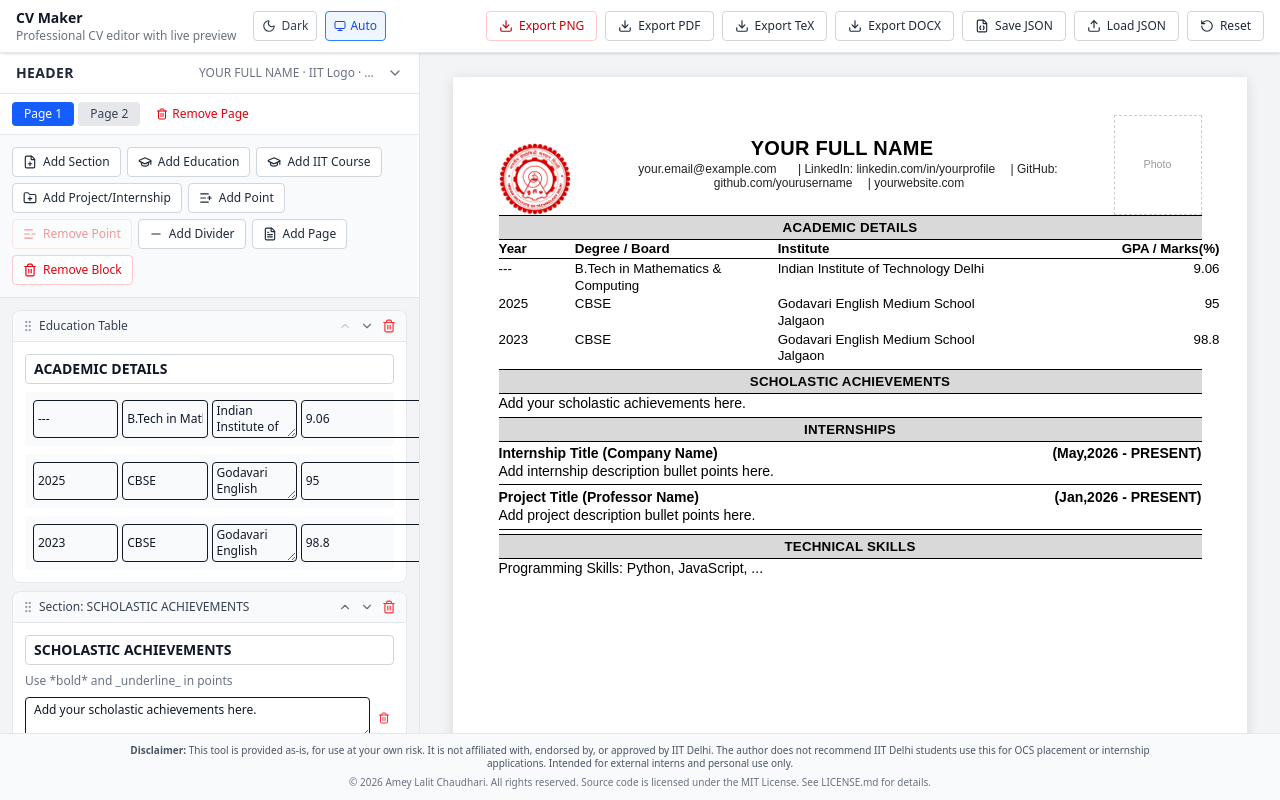
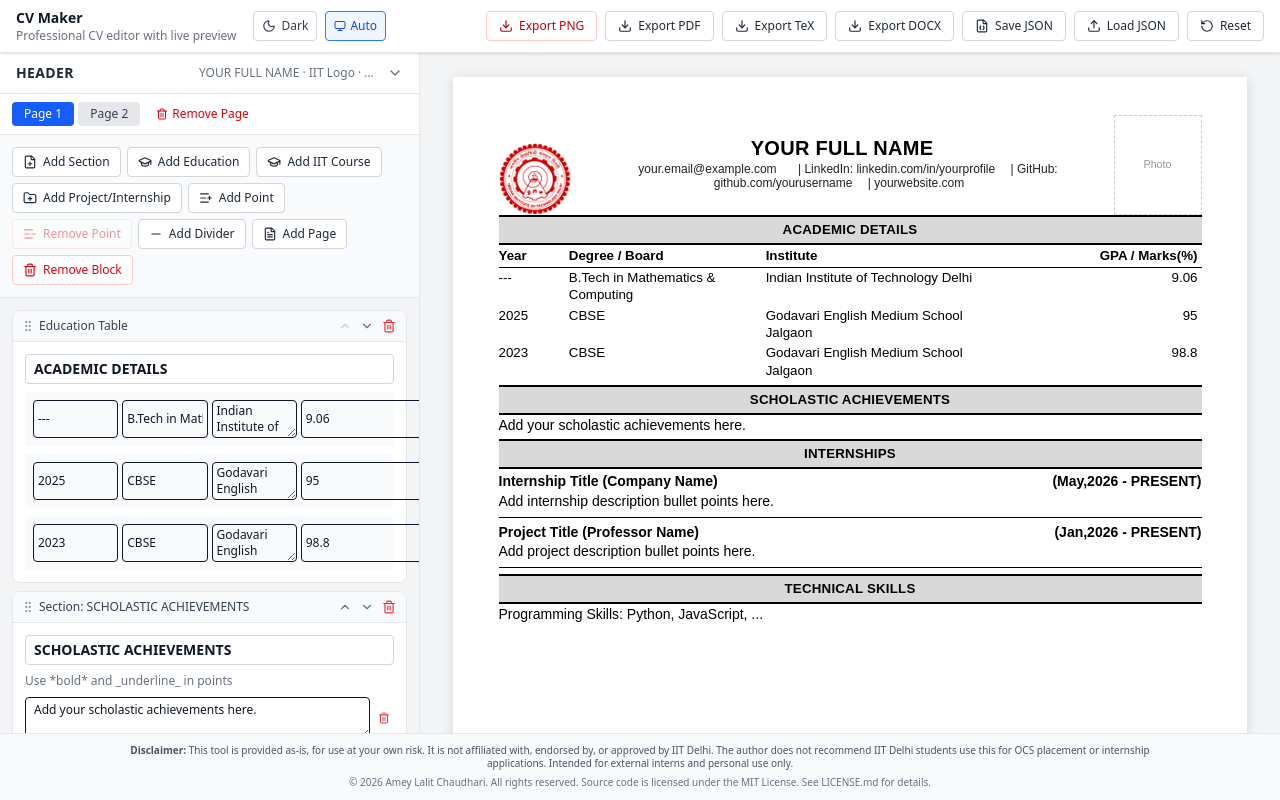
Before and after one commit to amey1942007/cv-maker, a React (Vite) app: page / in a window 1280 px wide. Built offline with nearby package versions, Linux system fonts and the light colour scheme.

Commit message:
Fix export layout: HTML tables, solid lines, remove duplicate page-2 name
Co-authored-by: Cursor <cursoragent@cursor.com>

```diff
--- a/src/components/preview/CVPreview.tsx
+++ b/src/components/preview/CVPreview.tsx
@@ -25,8 +25,6 @@ export const CVPreview = forwardRef<HTMLDivElement>(function CVPreview(_, ref) {
               showIITLogo={cv.showIITLogo ?? true}
               showHeader={pageIndex === 0}
             />
-            {pageIndex > 0 && <div className="cv-name">{cv.name}</div>}
-
             {page.blocks.map((block) => (
               <BlockRenderer key={block.id} block={block} />
             ))}
--- a/src/components/preview/blocks/EducationTable.tsx
+++ b/src/components/preview/blocks/EducationTable.tsx
@@ -10,30 +10,34 @@ export function EducationTable({ block }: EducationTableProps) {
   return (
     <div className="cv-block">
       <SectionHeaderBar title={block.title} />
-      <div className="cv-education">
-        <div className="cv-education-header">
-          <span className="cv-edu-year">Year</span>
-          <span className="cv-edu-degree">Degree / Board</span>
-          <span className="cv-edu-institute">Institute</span>
-          <span className="cv-edu-gpa">GPA / Marks(%)</span>
-        </div>
+      <table className="cv-table cv-education-table">
+        <thead>
+          <tr>
+            <th className="cv-edu-year">Year</th>
+            <th className="cv-edu-degree">Degree / Board</th>
+            <th className="cv-edu-institute">Institute</th>
+            <th className="cv-edu-gpa">GPA / Marks(%)</th>
+          </tr>
+        </thead>
+        <tbody>
           {block.rows.map((row) => (
-          <div key={row.id} className="cv-education-row">
-            <span className="cv-edu-year">
+            <tr key={row.id}>
+              <td className="cv-edu-year">
                 <FormattedText text={row.year} />
-            </span>
-            <span className="cv-edu-degree">
+              </td>
+              <td className="cv-edu-degree">
                 <FormattedText text={row.degreeBoard} />
-            </span>
-            <span className="cv-edu-institute">
+              </td>
+              <td className="cv-edu-institute">
                 <FormattedText text={row.institute} />
-            </span>
-            <span className="cv-edu-gpa">
+              </td>
+              <td className="cv-edu-gpa">
                 <FormattedText text={row.gpaOrMarks} />
-            </span>
-          </div>
+              </td>
+            </tr>
           ))}
-      </div>
+        </tbody>
+      </table>
     </div>
   )
 }
--- a/src/components/preview/blocks/IITCourseTable.tsx
+++ b/src/components/preview/blocks/IITCourseTable.tsx
@@ -10,30 +10,34 @@ export function IITCourseTable({ block }: IITCourseTableProps) {
   return (
     <div className="cv-block">
       <SectionHeaderBar title={block.title} />
-      <div className="cv-education cv-iit-course">
-        <div className="cv-education-header">
-          <span className="cv-iit-degree">Degree</span>
-          <span className="cv-iit-institute">Institute</span>
-          <span className="cv-iit-cgpa">CGPA</span>
-          <span className="cv-iit-rank">Dept. Rank</span>
-        </div>
+      <table className="cv-table cv-iit-course-table">
+        <thead>
+          <tr>
+            <th className="cv-iit-degree">Degree</th>
+            <th className="cv-iit-institute">Institute</th>
+            <th className="cv-iit-cgpa">CGPA</th>
+            <th className="cv-iit-rank">Dept. Rank</th>
+          </tr>
+        </thead>
+        <tbody>
           {block.rows.map((row) => (
-          <div key={row.id} className="cv-education-row">
-            <span className="cv-iit-degree">
+            <tr key={row.id}>
+              <td className="cv-iit-degree">
                 <FormattedText text={row.degree} />
-            </span>
-            <span className="cv-iit-institute">
+              </td>
+              <td className="cv-iit-institute">
                 <FormattedText text={row.institute} />
-            </span>
-            <span className="cv-iit-cgpa">
+              </td>
+              <td className="cv-iit-cgpa">
                 <FormattedText text={row.cgpa} />
-            </span>
-            <span className="cv-iit-rank">
+              </td>
+              <td className="cv-iit-rank">
                 <FormattedText text={row.deptRank} />
-            </span>
-          </div>
+              </td>
+            </tr>
           ))}
-      </div>
+        </tbody>
+      </table>
     </div>
   )
 }
--- a/src/lib/export/capture.ts
+++ b/src/lib/export/capture.ts
@@ -1,7 +1,7 @@
 import html2canvas from 'html2canvas'
 import cvPrintCss from '../../styles/cv-print.css?inline'
 
-export const EXPORT_SCALE = 3
+export const EXPORT_SCALE = 2
 
 const EXPORT_CSS = `
 ${cvPrintCss}
@@ -14,6 +14,9 @@ html, body {
 a {
   color: #000000;
   text-decoration: none;
+}
+* {
+  box-shadow: none !important;
 }
 `
 
@@ -54,20 +57,25 @@ export function getCvPages(container: HTMLElement): HTMLElement[] {
   return Array.from(container.querySelectorAll('.cv-page')) as HTMLElement[]
 }
 
+function scrollPageIntoView(page: HTMLElement, scrollParent?: HTMLElement | null) {
+  if (scrollParent) {
+    const pageTop = page.offsetTop - scrollParent.offsetTop
+    scrollParent.scrollTop = Math.max(0, pageTop - 4)
+    return
+  }
+  page.scrollIntoView({ block: 'start', behavior: 'instant' })
+}
+
 export async function captureCvPage(
   page: HTMLElement,
   scrollParent?: HTMLElement | null
 ): Promise<HTMLCanvasElement> {
-  if (scrollParent) {
-    const parentRect = scrollParent.getBoundingClientRect()
-    const pageRect = page.getBoundingClientRect()
-    scrollParent.scrollTop += pageRect.top - parentRect.top - 8
-  } else {
-    page.scrollIntoView({ block: 'start', behavior: 'instant' })
-  }
+  scrollPageIntoView(page, scrollParent)
+  await waitForLayout()
+  await new Promise((resolve) => setTimeout(resolve, 250))
 
-  await waitForLayout()
-  await new Promise((resolve) => setTimeout(resolve, 150))
+  const width = page.offsetWidth
+  const height = page.offsetHeight
 
   return html2canvas(page, {
     scale: EXPORT_SCALE,
@@ -75,6 +83,12 @@ export async function captureCvPage(
     allowTaint: true,
     logging: false,
     backgroundColor: '#ffffff',
+    width,
+    height,
+    scrollX: 0,
+    scrollY: 0,
+    windowWidth: width,
+    windowHeight: height,
     onclone: (clonedDoc) => {
       prepareCloneForExport(clonedDoc)
     },
--- a/src/styles/cv-print.css
+++ b/src/styles/cv-print.css
@@ -53,21 +53,23 @@
 }
 
 .cv-section-header-line {
-  height: 0;
-  border-top: 1.5px solid #000;
+  display: block;
+  height: 2px;
+  background: #000;
   margin: 0;
   padding: 0;
+  border: none;
 }
 
 .cv-section-header-bar {
   background: #d9d9d9;
   text-align: center;
-  padding: 3px 6px;
+  padding: 4px 6px;
   font-size: 10pt;
   font-weight: bold;
   text-transform: uppercase;
   letter-spacing: 0.2px;
-  line-height: 1.3;
+  line-height: 1.35;
 }
 
 /* Flush against header — same spacing as IIT CV */
@@ -79,99 +81,64 @@
   margin-top: 4px;
 }
 
-/* Floating education layout */
-.cv-education {
+/* Education / IIT course tables */
+.cv-table {
+  width: 100%;
+  border-collapse: collapse;
   font-size: 10pt;
-  margin-bottom: 2px;
+  margin-bottom: 3px;
+  table-layout: fixed;
 }
 
-.cv-education-header,
-.cv-education-row {
-  display: flex;
-  width: 100%;
-  align-items: flex-start;
-  gap: 6px;
-}
-
-.cv-iit-course .cv-education-header,
-.cv-iit-course .cv-education-row {
-  display: flex;
-}
-
-.cv-edu-year {
-  flex: 0 0 10%;
-  min-width: 0;
-}
-
-.cv-edu-degree {
-  flex: 0 0 28%;
-  min-width: 0;
-}
-
-.cv-edu-institute {
-  flex: 0 0 44%;
-  min-width: 0;
-}
-
-.cv-edu-gpa {
-  flex: 0 0 18%;
-  min-width: 0;
-}
-
-.cv-iit-course .cv-iit-degree {
-  flex: 0 0 32%;
-  min-width: 0;
-}
-
-.cv-iit-course .cv-iit-institute {
-  flex: 0 0 38%;
-  min-width: 0;
-}
-
-.cv-iit-course .cv-iit-cgpa {
-  flex: 0 0 12%;
-  min-width: 0;
-}
-
-.cv-iit-course .cv-iit-rank {
-  flex: 0 0 18%;
-  min-width: 0;
-}
-
-.cv-education-header {
-  font-weight: bold;
-  padding-bottom: 2px;
-  margin-bottom: 2px;
-  box-shadow: inset 0 -1px 0 0 #000;
-}
-
-.cv-education-row {
-  margin-bottom: 2px;
-  line-height: 1.25;
-}
-
-.cv-edu-year,
-.cv-iit-degree {
+.cv-table th,
+.cv-table td {
+  vertical-align: top;
+  padding: 1px 4px 2px 0;
+  line-height: 1.3;
+  font-weight: normal;
   text-align: left;
 }
 
-.cv-edu-degree,
-.cv-iit-institute {
-  text-align: left;
+.cv-table thead th {
+  font-weight: bold;
+  padding-bottom: 3px;
+  border-bottom: 1px solid #000;
 }
 
-.cv-edu-institute {
-  text-align: left;
+.cv-education-table .cv-edu-year {
+  width: 10%;
+}
+
+.cv-education-table .cv-edu-degree {
+  width: 28%;
+}
+
+.cv-education-table .cv-edu-institute {
+  width: 44%;
   white-space: pre-line;
 }
 
-.cv-edu-gpa,
-.cv-iit-rank {
+.cv-education-table .cv-edu-gpa {
+  width: 18%;
   text-align: right;
 }
 
-.cv-iit-cgpa {
+.cv-iit-course-table .cv-iit-degree {
+  width: 32%;
+}
+
+.cv-iit-course-table .cv-iit-institute {
+  width: 38%;
+}
+
+.cv-iit-course-table .cv-iit-cgpa {
+  width: 12%;
   text-align: center;
+}
+
+.cv-iit-course-table .cv-iit-rank {
+  width: 18%;
+  text-align: right;
 }
 
 .cv-bullet-list {
@@ -181,50 +148,50 @@
 }
 
 .cv-bullet-list li {
-  margin-bottom: 2px;
+  margin-bottom: 3px;
   padding-left: 0;
   text-indent: 0;
-  line-height: 1.25;
+  line-height: 1.35;
 }
 
 .cv-block {
   width: 100%;
+  margin-bottom: 2px;
 }
 
 .cv-project-title-row {
-  display: flex;
+  display: table;
   width: 100%;
-  align-items: baseline;
-  gap: 24px;
+  table-layout: fixed;
   font-weight: bold;
-  margin-top: 3px;
-  margin-bottom: 1px;
+  margin-top: 4px;
+  margin-bottom: 2px;
 }
 
 .cv-project-title-text {
-  flex: 1 1 auto;
-  min-width: 0;
+  display: table-cell;
+  vertical-align: baseline;
+  padding-right: 12px;
 }
 
 .cv-project-title-date {
-  flex: 0 0 auto;
-  margin-left: auto;
-  padding-left: 16px;
+  display: table-cell;
+  vertical-align: baseline;
+  text-align: right;
+  white-space: nowrap;
+  width: 30%;
   font-weight: bold;
-  white-space: nowrap;
-  text-align: right;
 }
 
 /* Project separator — solid line between projects */
 .cv-divider {
-  height: 0;
+  display: block;
+  height: 1px;
+  background: #000;
   border: none;
-  border-top: 1px solid #000;
-  margin: 4px 0;
+  margin: 6px 0;
   padding: 0;
   width: 100%;
-  overflow: hidden;
-  box-sizing: border-box;
 }
 
 .cv-footer {
```
Lines whose indentation alone changed are shown as unchanged.
